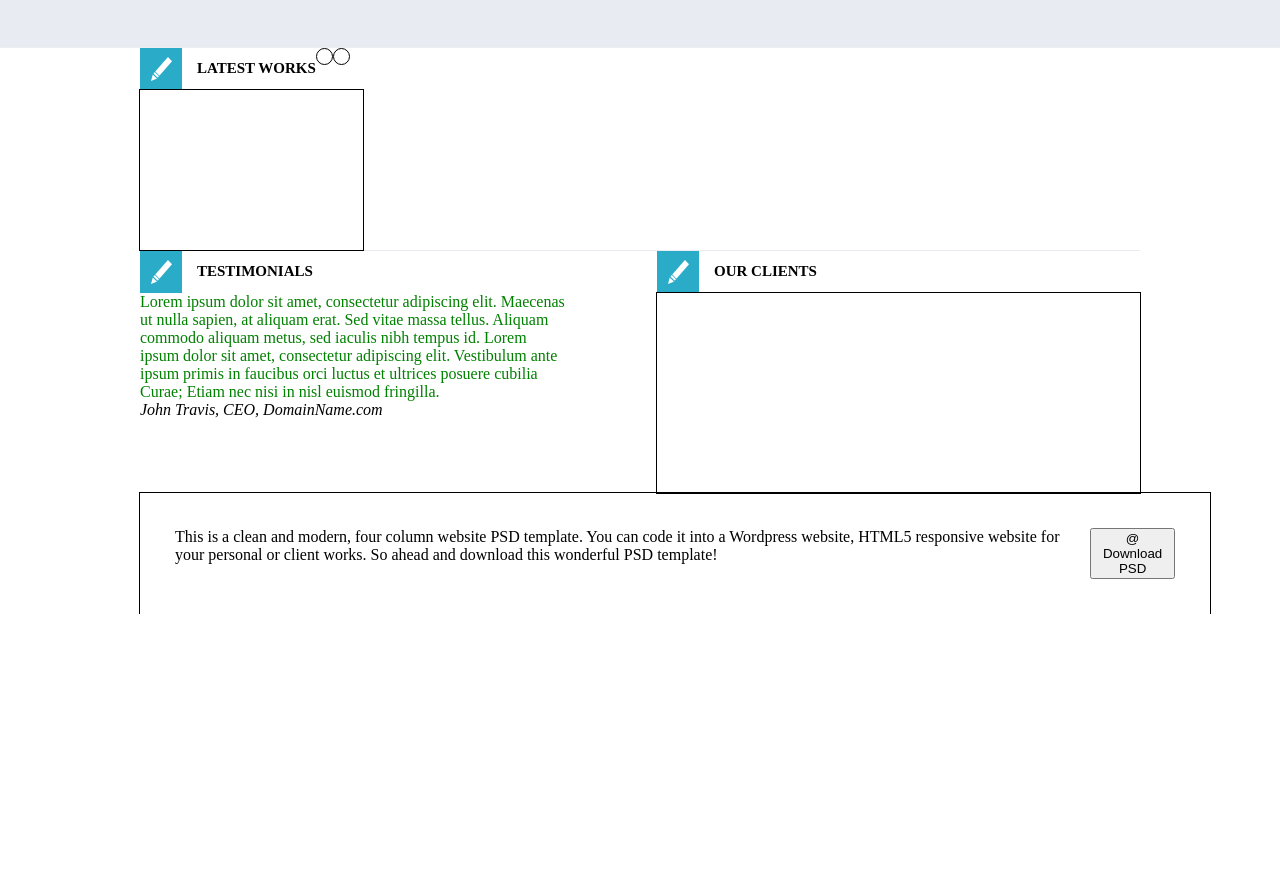
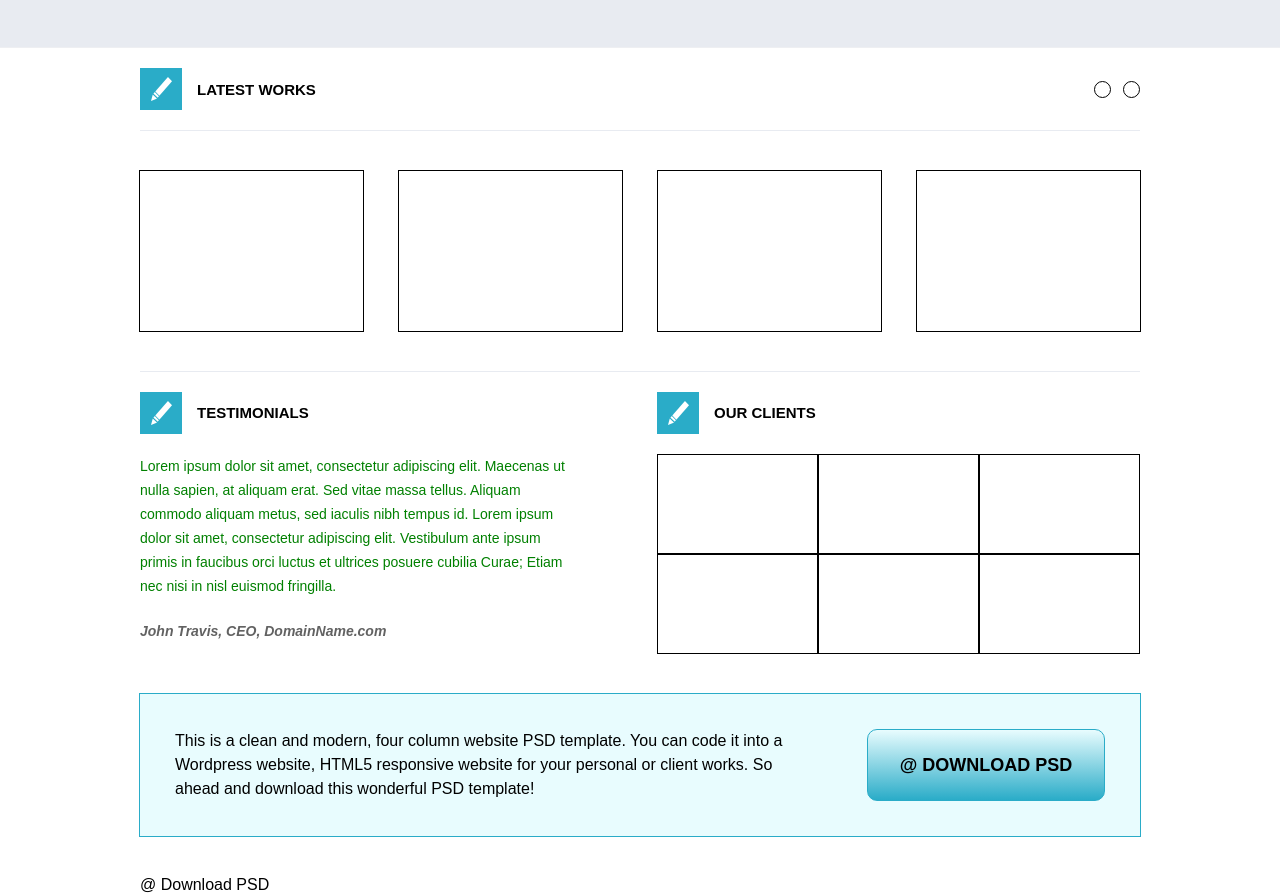
Before and after one commit to OrionOctupus/BisLite, a website: page public/index.html in a window 1280 px wide. Shown: the part 893-1787 px from the top of the page. Before the commit the page ends 1507 px from the top, so only its background shows below. Drawn offline with Linux system fonts and the light colour scheme.

Commit message:
bottom frame_2

```diff
--- a/public/index.html
+++ b/public/index.html
@@ -143,7 +143,7 @@
         <section class="bottom">
            <div class="bottom__content view-port">
                 <div class="bottom__latest">
-                    <div class="bottom__title">
+                    <div class="bottom__title bottom__title--latest">
                         <div class="title__icon"></div>
                         <h2 class="title__text">
                             Latest Works
@@ -151,7 +151,12 @@
                         <div class="lates__btn lates__btn--left"></div>
                         <div class="lates__btn lates__btn--right"></div>
                     </div>
+                    <div class="latest__gallery">
                     <div class="latest__img"></div>
+                    <div class="latest__img"></div>
+                    <div class="latest__img"></div>
+                    <div class="latest__img"></div>
+                    </div>
                 </div>
                 <div class="bottom__ourClients">
                     <div class="bottom__testim">
@@ -177,7 +182,12 @@
                             </h2>
                         </div>
                         <div class="client__logo">
-
+                            <div class="client__client"></div>
+                            <div class="client__client"></div>
+                            <div class="client__client"></div>
+                            <div class="client__client"></div>
+                            <div class="client__client"></div>
+                            <div class="client__client"></div>
                         </div>
                     </div>
                 </div>
@@ -187,6 +197,7 @@
                     </div>
                     <button class="download__btn"> <span class="download__icon">@</span> Download PSD</button>
                 </div>
+                <button class="download__btn"> <span class="download__icon">@</span> Download PSD</button>
            </div>
         </section>
         <footer class="footer"></footer>
--- /dev/null
+++ b/src/footer.scss
@@ -0,0 +1,2 @@
+@import "partials/params";
+@import "partials/mixin";
--- a/src/scss/bottom.scss
+++ b/src/scss/bottom.scss
@@ -2,12 +2,20 @@
 @import 'partials/mixin';
 
 .bottom {
+    font-family: Arial, Helvetica, sans-serif;
 
     &__content {
 
         & .bottom__latest {
+            margin-top: 20px;
+            border-bottom: 1px solid $lightgrey;
 
-            border-bottom: 1px solid $lightgrey;
+            & .bottom__title--latest {
+                display: flex;
+                align-items: center;
+                padding-bottom: 20px;
+                border-bottom: 1px solid $lightgrey;
+            }
 
             & .lates__btn {
                 width: 15px;
@@ -17,25 +25,45 @@
 
             }
 
-            & .latest__img {
-                width: 223px;
-                height: 160px;
-                outline: 1px solid black;
+            & .lates__btn--left {
+                margin-left: auto;
+                margin-right: 12px;
+            }
+
+            & .latest__gallery {
+               display: flex;
+               justify-content: space-between;
+
+                & .latest__img {
+                    width: 223px;
+                    height: 160px;
+                    outline: 1px solid black;
+                    margin-top: 20px;
+                    margin-bottom: 40px;
+                }
             }
         }
 
         & .bottom__ourClients {
             display: flex;
+            padding-top: 20px;
+            padding-bottom: 40px;
+
             & .bottom__testim {
                 width: 525px;
                 padding-right: 90px;
+                font-size: 14px;
 
                 & .testim__text {
                     color: green;
+                    margin-bottom: 25px;
+                    line-height: 24px;
                 }
 
                 & .testim__signature {
                     font-style:italic;
+                    font-weight: bold;
+                    color: $dotcolor;
                 }
             }
 
@@ -45,8 +73,14 @@
                 & .client__logo {
                     width: 483px;
                     height: 200px;
-                     outline: 1px solid black;
-
+                    //  outline: 1px solid black;
+                    display: grid;
+                    grid-template-columns: 161px 161px 161px ;
+                    grid-template-rows: 100px 100px;
+                    grid-gap: 0px;
+                     & .client__client {
+                         border: 1px solid black;
+                     }
                 }
             }
 
@@ -54,14 +88,36 @@
 
         & .bottom__download {
             display: flex;
-            width: 100%;
+            width: auto;
             padding: 35px;
-            outline: 1px solid black;
+            outline: 1px solid $middleColor;
+            margin-bottom: 40px;
+            background: #e8fcfe;
+            font-size: 16px;
 
+            & .download__text {
+                line-height: 1.5em;
+            }
+
+            & .download__btn {
+                display: inline-block;
+                text-align: center;
+                text-decoration: none;
+                padding: 0.5em 1em;
+                width: 552px;
+                border-radius: 10px;
+                border: 1px solid $middleColor;
+                background:linear-gradient(to bottom, #e8fcfe, $middleColor);
+                font-size: 18px;
+                font-weight: bold;
+                text-transform: uppercase;
+                margin-left: 80px;
+            }
         }
 
         & .bottom__title {
             display: flex;
+            margin-bottom: 20px;
 
             & .title__icon {
                  width: 42px;
@@ -78,7 +134,7 @@
                 display: inline-block;
                 text-transform: uppercase;
                 font-size: 15px;
-                font-weight: bold;
+                // font-weight: bold;
             }
         }
     }
--- a/src/scss/main.scss
+++ b/src/scss/main.scss
@@ -26,3 +26,12 @@ body {
         margin-right: 10px;
         color: #000;
     }
+
+    button {
+        padding: 0;
+        border: none;
+        font: inherit;
+        color: inherit;
+        background-color: transparent;
+        cursor: pointer;
+      }
```
Also changed, not shown: public/bundle.min.css.
